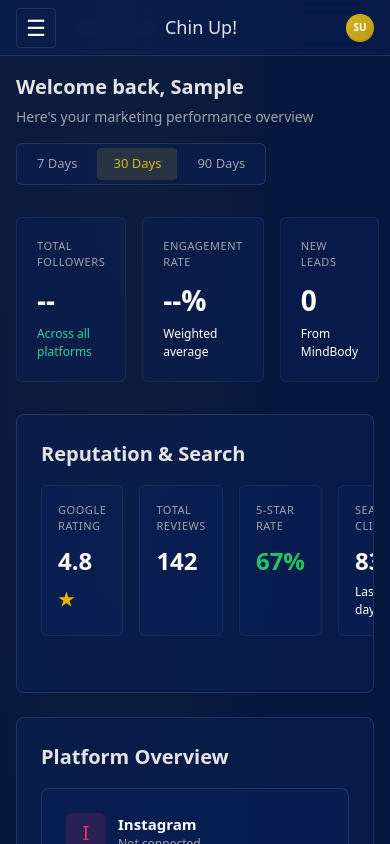
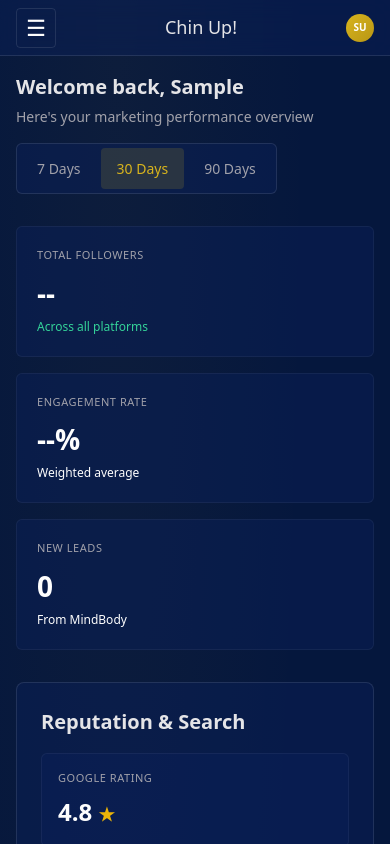
Before and after one commit to saziz112/chinup-marketing-dashboard, a Next.js app: page / in a window 390 px wide. Shown: the top 844 px of the page. Built offline with nearby package versions, Linux system fonts and the light colour scheme; no server answers; the database is empty; sample sign-in values are in the browser's storage; a web font is replaced by a local one.

Commit message:
UI: Improve mobile responsiveness for dashboard and global grid layouts

```diff
--- a/src/app/(dashboard)/page.tsx
+++ b/src/app/(dashboard)/page.tsx
@@ -289,7 +289,7 @@ export default function OverviewPage() {
             </div>
 
             {/* KPI Cards */}
-            <div className="metrics-grid" style={{ gridTemplateColumns: `repeat(3, 1fr)` }}>
+            <div className="metrics-grid md:grid-cols-3">
                 <div className="metric-card">
                     <div className="label">Total Followers</div>
                     <div className="value">{socialLoading ? <Skeleton className="h-9 w-24" /> : totalFollowers}</div>
@@ -319,7 +319,7 @@ export default function OverviewPage() {
             {/* Reputation & Search */}
             <div className="section-card">
                 <h3>Reputation &amp; Search</h3>
-                <div className="metrics-grid" style={{ gridTemplateColumns: 'repeat(5, 1fr)' }}>
+                <div className="metrics-grid md:grid-cols-5">
                     <div className="metric-card" style={{ padding: '16px' }}>
                         <div className="label">Google Rating</div>
                         <div className="value" style={{ fontSize: '1.5rem' }}>
@@ -396,12 +396,12 @@ export default function OverviewPage() {
 
             {/* Trend Charts */}
             {socialLoading ? (
-                <div style={{ display: 'grid', gridTemplateColumns: '1fr 1fr', gap: '24px' }}>
+                <div className="grid grid-cols-1 md:grid-cols-2 gap-6">
                     <SkeletonChart height={280} />
                     <SkeletonChart height={280} />
                 </div>
             ) : combinedDaily.length > 0 ? (
-                <div style={{ display: 'grid', gridTemplateColumns: '1fr 1fr', gap: '24px' }}>
+                <div className="grid grid-cols-1 md:grid-cols-2 gap-6">
                     <div className="chart-container">
                         <div className="chart-header">
                             <h3>Follower Growth</h3>
@@ -439,7 +439,7 @@ export default function OverviewPage() {
                     </div>
                 </div>
             ) : (
-                <div style={{ display: 'grid', gridTemplateColumns: '1fr 1fr', gap: '24px' }}>
+                <div className="grid grid-cols-1 md:grid-cols-2 gap-6">
                     <div className="chart-container">
                         <div className="chart-header">
                             <h3>Follower Growth</h3>
--- a/src/app/globals.css
+++ b/src/app/globals.css
@@ -835,6 +835,11 @@ body {
     transform: translateX(0);
   }
 
+  /* Global fix: prevent inline styles from cramming metric cards on mobile */
+  .metrics-grid[style*="grid-template-columns"] {
+    grid-template-columns: 1fr !important;
+  }
+
   .sidebar-brand {
     display: none;
   }
@@ -871,6 +876,20 @@ body {
 }
 
 @media (max-width: 480px) {
+  .period-btn {
+    padding: 10px 16px;
+    font-size: 0.875rem;
+  }
+  .sub-tab {
+    padding: 12px 16px;
+    font-size: 0.9375rem;
+  }
+  .sub-tabs {
+    overflow-x: auto;
+    -webkit-overflow-scrolling: touch;
+    white-space: nowrap;
+    padding-bottom: 4px;
+  }
   .main-content {
     padding: 16px;
     padding-top: 72px;
```
